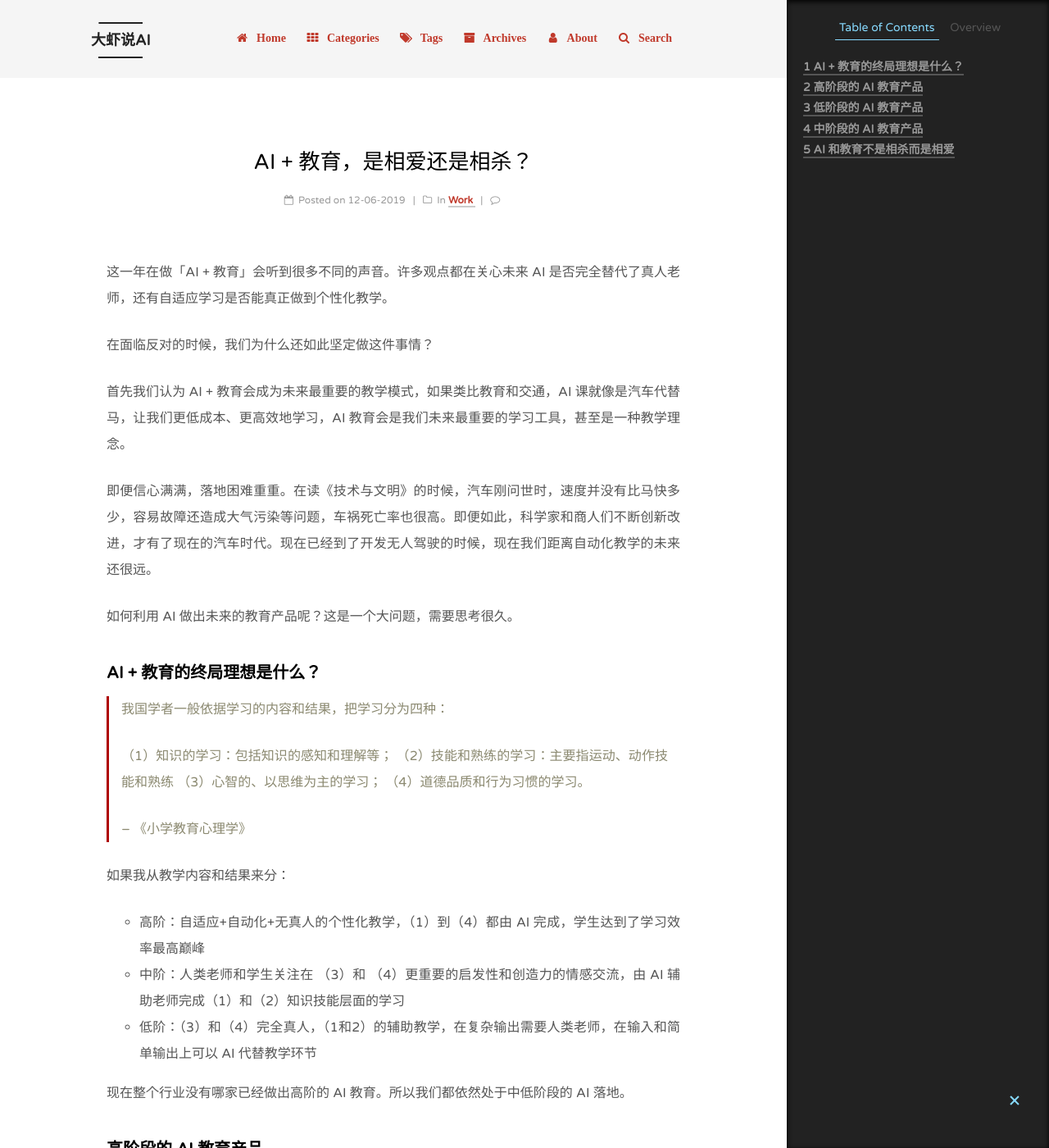
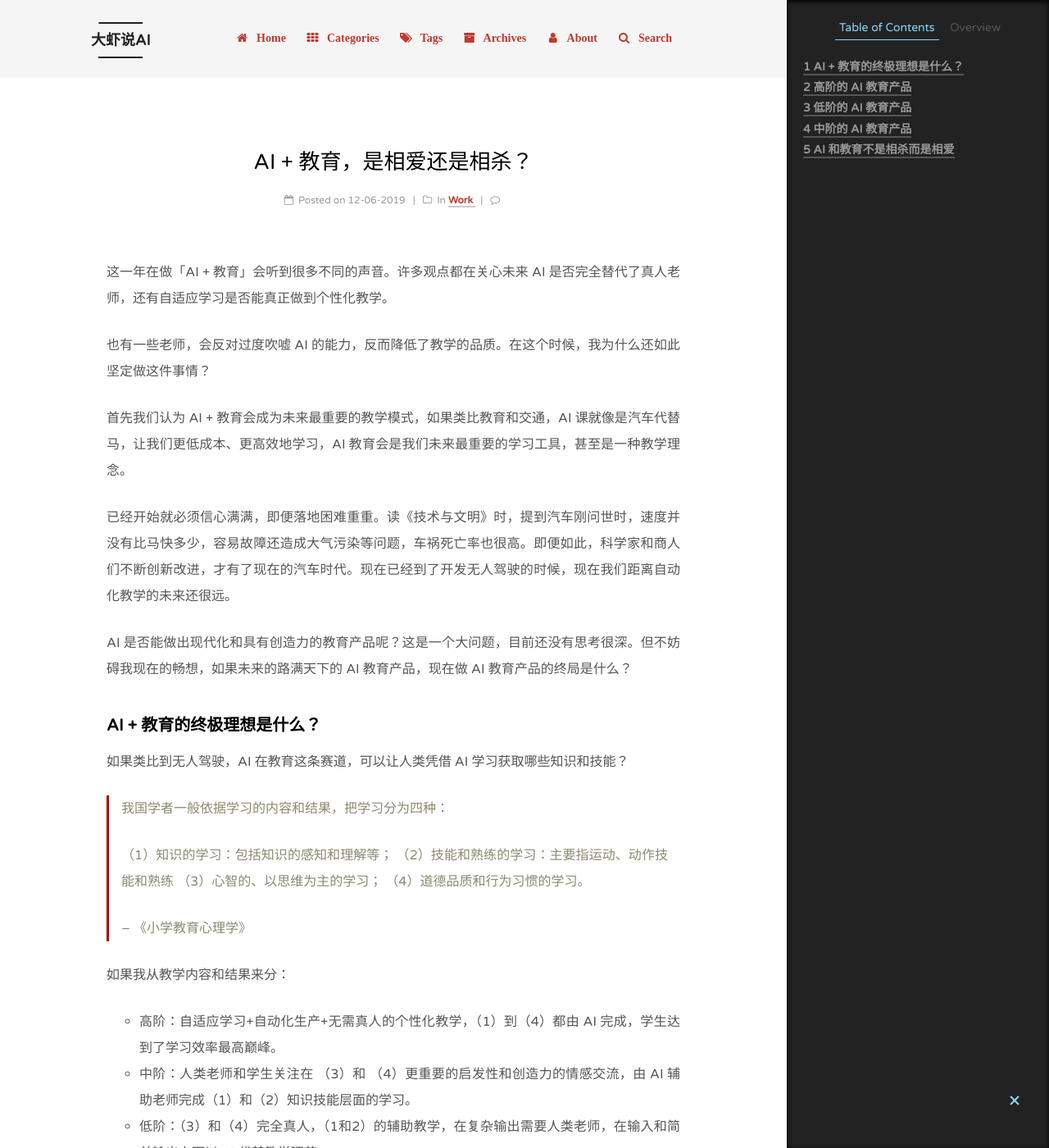
Before and after one commit to RamyWu/RamyWu.github.io, a Jekyll site: the page built from _posts/2019-06-12-AI-Love-Education.md, in a window 1280 px wide and 1400 px high. Shown: the whole window at 82% size. Built offline with Jekyll 4.4.1, drawn with Linux system fonts in a browser that asks for light colours; comment, search, counter and statistics services are not loaded; some of the changed text lies outside the part shown.

```diff
--- a/_posts/2019-06-05-One-Year-in-VIPKID.md
+++ b/_posts/2019-06-05-One-Year-in-VIPKID.md
@@ -49,14 +49,14 @@ category: Work
 
 与教育相关的新知识，我们如何学习语言、儿童英语包含了哪些教学方法？AI 课的产品功能设计需要覆盖哪些教学目标和用户场景？这些都通过打磨产品本身的体验，来增强我对教育产品的理解。这篇是我刚写的项目实战笔记：[AI + 教育，是相爱还是相杀？](http://www.ramywu.com/work/2019/06/12/AI-Love-Education/)
 
-外面那些，为了能力而提高「能力」的方法论，在这个时候并不那么紧急重要。
+外面那些，为了能力而提高「能力」的方法论，在这个时候并不那么紧急重要。作品本身就代表了产品的能力。
 
 
-## 如何衡量 PM 个人能力和成长变化？
+## 成长和变化
 
-这在我前半年招聘新人和实习的时候，才过的坑，对此深有感触。
+AI 教育产品经理需要怎样的能力。这是我前半年作为面试官和自己身为面试者的感受差异很大。
 
-最初，在面试的时候，发现大部分的新人吹嘘大于实际工作的能力。工作实际产出不达标，甚至是基本技能也不及格的。比如数据分析逻辑差、产品文档表达不对、与人沟通的技巧差等。
+最初，在招聘面试新人和实习的时候，发现大部分的新人吹嘘大于实际工作的能力。工作实际产出不达标，甚至是基本技能也不及格的。比如数据分析逻辑差、产品文档表达不对、与人沟通的技巧差等。
 
 如果这些细节，都需要我手把手带的话，自己的时间精力和耐心也有限。所以，后面就会定很多标准来衡量我需要一个怎样的人来干活，然后定义产品经理应该具备怎样的能力。但是后来发现，真正好的新手PM 一开始也许能力不会很强，但是上进心和求知欲很强，以主动积极的态度能弥补这些技能的缺失。
 
@@ -75,7 +75,7 @@ category: Work
 
 - （3）产品 MVP 测试，定义衡量产品体验的效果指标，灰度上线之前选择用户，并通过数据埋点计算、分析、并验收指标、衡量效果。比较表面的问题，大多是来源于发现数据和工单产生。
 
-- （4）最终复盘，给大家吐槽产品经理的机会，抒发怨气。我个人觉得通过复盘来学习产品观是低效的，因为经验本身局限性的问题，相似的问题在下次还会很大概率的发生。（引用来自朋友圈我们高层发的一句话：你不能用造成问题的思维相同的思维去解决问题）。
+- （4）最终复盘，给大家吐槽产品经理的机会，发现产品问题，快速迭代。
 
 
 
@@ -86,27 +86,7 @@ category: Work
 每个项目在发现问题的时候，我会很喜欢深挖很多细节，因为数据还有许多值得探究的问题。尽管工作中没有花时间在上面，但是业余还是对这些问题充满好奇。例如我之前三个月挤压时间看了近一百节课，我发现从个人的角度分析课堂和数据还不够。后来我和朋友交流，学到从社会学的视角来分析这个问题。《社会学的想象力》让我能更宏观发现，在一个问题本身并不是完全脱节的，是需要和社会产生关联，然后才能有更多的分析意义。
 
 
-边做项目的过程中，也读了一些论文和《终身幼儿园》、《教育神经科学》等书籍之后，我觉得自己不能轻而易举地靠「指标」来驱动产品功能的思考。（emm...为什么这么说，现在在公司，待会这里补个书里面提到的观点）当做的时间久了，看到的问题很多，我逐渐在总结自己平衡理想和显示的「产品原则」：
-
-- 不做无教学意义的纯游戏设计的 AI 教育产品
-- 不能为了 AI 而 AI，不做效果包装而是效果的呈现
-- 不允许牺牲孩子信任和时间在产品中受到负面的影响
-- 坚持在打磨阶段「启发思维，而不是储备知识」
-- 不为了收益和指标而放弃对孩子的创造力等培养
-
-
-也许是对教育抱有敬畏之心，我希望做教育的 AI 产品更需要把控这个「尺度」。一个新事物的创造，即使是很小的功能，如果一开始缺乏经验而没有预测到它未来的负面影响，这在人类的手中，科学可能就是一个灾难性的东西。先进事物有时候不知不觉牺牲了几代人的幸福。也可能需要经历好几个世纪的转变，才会变成一个很美好的事情。（但是也不必杞人忧天，该试错得试。）
-
-> 新事物的发展，并未遵循其自身的独特模式，而是遵循了过去的经济模式和技术结构，汽车刚生产出来的年代，美国每年车祸死亡3万人。因为整个交通模式、轨道路面都是旧的。商人和企业家只需求机械方面的改善，而没有从其他地方寻求改善的眼光。快速的运输、安全的交通、居民的步行和完善的社区建设其实是同一件事的各个方面。
->
-> -- 《技术与文明》刘易斯·芒福德
-
-
-此外，近期阅读的《一九八四》以及《美丽新世界》两本反乌托邦的反讽小说带来的启发（恐惧）。确实，在商业的各项指标中，我们被干扰了太多，我们总是轻而易举地被「教育」和「同化」，如果我们有幸成为「教育他人的人」，希望给社会带来正面的价值，而不仅仅是商业价值。（emm...如何权衡教育的危险问题，而不是小题大做，单独补一篇）
-
-也许未来我会担心，当我们都通过 AI 老师教我们内容，会像小说一样所有的场景都被限定，我们会成为被限定的机器人。于此，我会尽一切的努力不让它发生。（emm...补这几本书的例子）
-
-AI 落地教育的好处就是，也许 AI 会降低我们下一代人的教育资源，甚至能让我们能降低学习新语言的难度。是否有一天我们能发明一门新的「人类语言」，可以更容易表达我们想要表达的一切，从而可以成为更有智慧的人？
+也许 AI 会均衡我们下一代人的教育资源，甚至能让我们能降低学习新语言的难度。是否有一天我们能发明一门新的「人类语言」，可以更容易表达我们想要表达的一切，从而可以成为更有智慧的人？
 
 继续引用特德·姜的《领悟》：
 
--- /dev/null
+++ b/_posts/2019-06-06-AI-Edu-Dystopia.md
@@ -0,0 +1,32 @@
+---
+layout: post
+title:  "AI 教育标准化以后是否导致反乌托邦现象？"
+date:   2019-06-06 11:05:00 +0800
+tags: AI-PM
+category: Work
+---
+
+
+
+近期阅读的《一九八四》以及《美丽新世界》两本反乌托邦的反讽小说带来的启发（恐惧）。确实，在商业的各项指标中，我们被干扰了太多，我们总是轻而易举地被「教育」和「同化」，如果我们有幸成为「教育他人的人」，希望给社会带来正面的价值，而不仅仅是商业价值。（emm...如何权衡教育的危险问题，而不是小题大做，单独补一篇）
+
+也许未来我会担心，当我们都通过 AI 老师教我们内容，会像小说一样所有的场景都被限定，我们会成为被限定的机器人。于此，我会尽一切的努力不让它发生。（emm...补这几本书的例子）
+
+我觉得自己不能轻而易举地靠「指标」来驱动产品功能的思考。（emm...为什么这么说，在商业社会还是会有很多不一样的观点，这本书里有很多启发，补一下书摘）
+
+
+也许是对教育抱有敬畏之心，我希望做教育的 AI 产品更需要把控这个「尺度」。也需要逐渐总结出自己的「产品原则」。
+
+- 不能为了 AI 而 AI，不做效果包装而是效果的呈现
+- 不允许牺牲孩子信任和时间在产品中受到负面的影响
+- 坚持在打磨阶段「启发思维，而不是储备知识」
+- 不为了收益和指标而放弃对孩子的创造力等培养
+
+一个新事物的创造，即使是很小的功能，如果一开始缺乏经验而没有预测到它未来的负面影响，这在人类的手中如果没有把控好，AI 可能就是一个灾难性的东西。
+
+
+
+---
+
+- updated at 190613
+- created at 190606
--- a/_posts/2019-06-12-AI-Love-Education.md
+++ b/_posts/2019-06-12-AI-Love-Education.md
@@ -9,17 +9,17 @@ category: Work
 
 这一年在做「AI + 教育」会听到很多不同的声音。许多观点都在关心未来 AI 是否完全替代了真人老师，还有自适应学习是否能真正做到个性化教学。
 
-在面临反对的时候，我们为什么还如此坚定做这件事情？
+也有一些老师，会反对过度吹嘘 AI 的能力，反而降低了教学的品质。在这个时候，我为什么还如此坚定做这件事情？
 
 首先我们认为 AI + 教育会成为未来最重要的教学模式，如果类比教育和交通，AI 课就像是汽车代替马，让我们更低成本、更高效地学习，AI 教育会是我们未来最重要的学习工具，甚至是一种教学理念。
 
-即便信心满满，落地困难重重。在读《技术与文明》的时候，汽车刚问世时，速度并没有比马快多少，容易故障还造成大气污染等问题，车祸死亡率也很高。即便如此，科学家和商人们不断创新改进，才有了现在的汽车时代。现在已经到了开发无人驾驶的时候，现在我们距离自动化教学的未来还很远。
+已经开始就必须信心满满，即便落地困难重重。读《技术与文明》时，提到汽车刚问世时，速度并没有比马快多少，容易故障还造成大气污染等问题，车祸死亡率也很高。即便如此，科学家和商人们不断创新改进，才有了现在的汽车时代。现在已经到了开发无人驾驶的时候，现在我们距离自动化教学的未来还很远。
 
-如何利用 AI 做出未来的教育产品呢？这是一个大问题，需要思考很久。
+AI 是否能做出现代化和具有创造力的教育产品呢？这是一个大问题，目前还没有思考很深。但不妨碍我现在的畅想，如果未来的路满天下的 AI 教育产品，现在做 AI 教育产品的终局是什么？
 
+### AI + 教育的终极理想是什么？
 
-### AI + 教育的终局理想是什么？
-
+如果类比到无人驾驶，AI 在教育这条赛道，可以让人类凭借 AI 学习获取哪些知识和技能？
 
 > 我国学者一般依据学习的内容和结果，把学习分为四种：
 >
@@ -32,13 +32,13 @@ category: Work
 
 如果我从教学内容和结果来分：
 
-* 高阶：自适应+自动化+无真人的个性化教学，（1）到（4）都由 AI 完成，学生达到了学习效率最高巅峰
-* 中阶：人类老师和学生关注在 （3）和 （4）更重要的启发性和创造力的情感交流，由 AI 辅助老师完成（1）和（2）知识技能层面的学习
-* 低阶：（3）和（4）完全真人，（1和2）的辅助教学，在复杂输出需要人类老师，在输入和简单输出上可以 AI 代替教学环节
+* 高阶：自适应学习+自动化生产+无需真人的个性化教学，（1）到（4）都由 AI 完成，学生达到了学习效率最高巅峰。
+* 中阶：人类老师和学生关注在 （3）和 （4）更重要的启发性和创造力的情感交流，由 AI 辅助老师完成（1）和（2）知识技能层面的学习。
+* 低阶：（3）和（4）完全真人，（1和2）的辅助教学，在复杂输出需要人类老师，在输入和简单输出上可以 AI 代替教学环节。
 
 现在整个行业没有哪家已经做出高阶的 AI 教育。所以我们都依然处于中低阶段的 AI 落地。
 
-### 高阶段的 AI 教育产品
+### 高阶的 AI 教育产品
 
 高阶段的学习难点就卡在自动写作和自由对话。这种非常主观的判断标准，完全无法产生可量化和可观测的数据。
 
@@ -53,19 +53,19 @@ category: Work
 > -- 《论语言的功能分类》李宇明
 
 
-这就导致，我们没有谁敢说「AI 能完全替代真人」这句话。在教育公司做高阶 AI 产品非常困难，仅限探索可以，商业化落地还是有局限性。
+这就导致，我们没有谁敢说「AI 能完全替代真人」这句话。在教育公司做高阶 AI 产品非常困难，仅限探索可以，商业化落地还是有局限性。难度在以下两方面：
 
-从技术角度：
+从技术方面：
 
 即便有海量的数据，很多也并没有被利用，能利用的也只是通过有限（简单粗暴）的数据标注方式，来做简单分类、识别转写、打分评测等。这个问题我还在探索，如何结构化利用这些数据，发现数据更有价值的地方。之前做 NLP 的时候就遇到了。
 
-从产品角度：
+从产品方面：
 
 我们交付的「教学效果」也并非客观量化，也只能用课堂专注度、参与率、完课率来评估群体的教学质量。对个体而言，想要知道学生「为什么参与率不高」，老师「哪些地方教不好」是非常困难的，需要有经验的产品和教研老师共同分析，看海量数据是非常花时间的，并且个体分析的数据经验，得出的观点不能代表整个教育的评价标准。
 
 所以，高阶段的 AI 我继续探索，而做中阶和低阶的 AI 产品是相对可行的，当然整个过程，也并不容易。
 
-### 低阶段的 AI 教育产品
+### 低阶的 AI 教育产品
 
 在低阶的知识内容学习，我们需要理解，用户关心的是什么，当用户输出的时候，应该得到的是怎样的反馈？如果反馈的不恰当，可能包括反馈方式设计不合理，也包括算法不准，我们就需要解决这样的问题。让用户感觉他付出的努力所得到合理的反馈，然后再引导用户以正确的方式练习，加强学习的结果。
 
@@ -75,16 +75,18 @@ category: Work
 
 最终，我终于放弃了要给这条数据标多少分的问题。因为这样精细化标注的的人工成本太大了。而后我们简化了标注方式，让更专业的教研专家设定了规则，将抽选出测试集的数据分为几类，再映射到分值，做定性横向分析：对比同一波数据的机器打分、专家打分、还有普通老师打分，得出的分差值，看在多大的分差范围内，用户感知到的变化是最小的。然后再输出合理的反馈，并整理出机器给出得分不合理的地方，找出一些通用的语音语调上的问题，单独解决做规则解决，比如「the end」的第一个发音是'ði'不是'ðə'，还有「take a break」的「a」需要连读的时候没连读的得分区间设定。
 
-所以，这个问题从「在什么情境下得多少分」，改成「判分逻辑在什么区间是合理的」，也就是把阈值设宽了，中间差异化的反馈设明显了。当用户的感受是合理的之后，我们在低阶的学习过程中，就继续挖掘 AI 辅助教学如何做更多的产品和中阶段的产品优化。
+所以，这个问题从「在什么情境下得多少分」，改成「判分逻辑在什么区间是合理的」，也就是把阈值设宽了，中间差异化的反馈设明显了。当用户的感受是合理的之后，我们在低阶的学习过程中，就继续挖掘 AI 辅助教学如何做更多的业务拓展。而中阶的技能学习，更倾向于提高真人老师的产能，让老师结合 AI 课做的教学流程优化。
 
-### 中阶段的 AI 教育产品
+### 中阶的 AI 教育产品
 
-AI 课是我在做的第N个项目，这是希望让 AI 加大辅助真人老师来完成的中阶段的技能学习，是我们新开发的课程。（参考 [专访VIPKID林陈斌：AI互动录播课关键数据超直播课](https://mp.weixin.qq.com/s?__biz=MTM2ODM0ODYyMQ==&mid=2651452360&idx=2&sn=1f0bbe65015c8253f74674495f3523e0&chksm=624df36a553a7a7c7b5a45e059b570f3c2c19f1c9db96e3631f7c733b7b1ca87173929fe60ca&mpshare=1&scene=1&srcid=0527dwQIA6c65xk0BAkqpXKM&key=b0ebf1a5d52c1bb66c3be229ac63b62de9f1a41d6bc04a9b8a79c8b73440203c2472bf6ff37426f25620716239fd025fde6f095e99f9910a2c69e60341654f7901647411b858c77ff56f99e1cefbc18a&ascene=0&uin=OTYyNDg4NjIx&devicetype=iMac+MacBookPro14%2C1+OSX+OSX+10.12.5+build(16F2073)&version=12020810&nettype=WIFI&lang=zh_CN&fontScale=100&pass_ticket=9ZoXIZhhB7VuFKB22%2Btx41g1XrSKxYqI%2FQTSgK9Lparx0Hyi05bHIi4U5%2BTTzRTn)）可以期待一下。
+AI 课是我在做的第 N 个项目，这是希望让 AI 加大辅助真人老师来完成的中阶段的技能学习，是我们新开发的课程。（参考 [专访VIPKID林陈斌：AI互动录播课关键数据超直播课](https://mp.weixin.qq.com/s?__biz=MTM2ODM0ODYyMQ==&mid=2651452360&idx=2&sn=1f0bbe65015c8253f74674495f3523e0&chksm=624df36a553a7a7c7b5a45e059b570f3c2c19f1c9db96e3631f7c733b7b1ca87173929fe60ca&mpshare=1&scene=1&srcid=0527dwQIA6c65xk0BAkqpXKM&key=b0ebf1a5d52c1bb66c3be229ac63b62de9f1a41d6bc04a9b8a79c8b73440203c2472bf6ff37426f25620716239fd025fde6f095e99f9910a2c69e60341654f7901647411b858c77ff56f99e1cefbc18a&ascene=0&uin=OTYyNDg4NjIx&devicetype=iMac+MacBookPro14%2C1+OSX+OSX+10.12.5+build(16F2073)&version=12020810&nettype=WIFI&lang=zh_CN&fontScale=100&pass_ticket=9ZoXIZhhB7VuFKB22%2Btx41g1XrSKxYqI%2FQTSgK9Lparx0Hyi05bHIi4U5%2BTTzRTn)）可以期待一下。
 
 
-为什么做这个项目，首先教育资源未来要均衡的。对公司而言，也需要覆盖更大面积的市场。如果我们需要扩大供给资源，降低老师成本，而又不能接受质量下降的话，这个矛盾貌似只能靠 AI 课来解决。对下沉的用户市场，即使价格降低了，我们依然面临极大的产品挑战。在段时间内我们要打磨出不低于直播课的 AI 课程体验。
+为什么做这个项目？未来教育资源是逐渐均衡的。这个机会是我们 AI 落地最大的优势，公司也需要覆盖更大面积的市场而给这个项目提供更多的资源。
 
-**大家会好奇，是什么 AI 课？**
+通过 AI 课来解决资源均衡问题。如果我们需要扩大教育供给资源，就需要提高老师效率、降低成本从而下调价格，而又不能接受质量下降。对下沉的用户市场，即使价格降低了，我们依然面临极大的产品挑战。在段时间内我们要打磨出不低于直播课的 AI 课程体验。
+
+**大家会好奇，什么是 AI 课 ？**
 
 最早 AI 课雏形是用摄像头对着老师上课录制出来的视频，以纯静态视频的形式存在。后来演化成电脑录屏，老师边操作边录播，然后大家可以看到的是一个回放视频。在前几年，结合机器判断客观题，回放视频可以做简单的互动答题，学习体验大大提升。现在市面上大多数的在线 AI 录播课、还有直播课也已经结合了口语评测，让学生可以完成封闭式的语音题，并且在人脸识别应用到检测课堂专注度，能边上课边给提示和反馈。
 
@@ -94,11 +96,11 @@ AI 课是我在做的第N个项目，这是希望让 AI 加大辅助真人老师
 
 
 
-**这就需要如何定义一节好的 AI 课？**
+**如何定义一节好的 AI 课是怎样的？**
 
 如果给最好的真人一对一的直播课体验打满分 10 分，那么 AI 课的体验是多少分呢？
 
-而 AI 课和直播课的体验差异在哪？具体哪些细节可以提升？如老师表现力、课件内容、视觉风格、反馈方式、引导方式等。
+而 AI 课和直播课的体验差异在哪？具体哪些细节可以提升？如老师表现力、课件内容、视觉风格、交互方式、技术性能等。
 
 这些细节问题的信息，部分是靠用户上课测试发现、访谈或问卷主观打分收集。其他通过数据层面获取。然后靠一些指标来定义是否好的 AI 课。当然，目前这样的衡量方式是浅显的。有哪些指标呢？和市面上大多在线教育产品一样，我们靠「完课率」和「课消量」来衡量整体的 AI 课产品效果。教学效果比较难检测，长周期的用户成绩提升效果难以监控，回收数据太漫长，也无法确定学生是否受到其他影响。
 
@@ -135,17 +137,18 @@ AI 课是我在做的第N个项目，这是希望让 AI 加大辅助真人老师
 
 儿童语音识别是一个世界难题。现在还没有彻底突破技术难点，目前不到 80% 的准确率。这是AI 课里面非常痛的问题，如果做开放式题型，光是 AI 语音题目，就会有多种不同类型的技术和规则，以满足不同教学目标和用户场景。
 
-尽管还没到高阶的 AI 教育产品落地都已经如此困难，但是未来依旧是我在这里奋斗的使命。
+好吧，还没到高阶的 AI 教育产品落地都已经如此困难，我在这里奋斗的使命就是完成它。
 
 ---
 
 ### AI 和教育不是相杀而是相爱
 
-尽管 AI 目前并没有完全让我们信任。迫于现实压力的指标和理想教育理念的二者平衡之下，肩负 AI 教育重任。
+尽管 AI 目前并没有完全让我们信任，而产品们迫于现实指标的压力，还需要平衡内心的理想化的教育理念。二者平衡非常困难，所以我们不能离开让其他商家做劣币驱逐良币的事情。AI 教育变成是价值取向的问题。
 
-我希望在这里能做出真正意义上的教育产品而非仅限于 AI 技术结合。未来是可以让 AI 发挥出学生的创造力和想象力，让学习在 AI 的驱动下形成一种新的思考方式。AI 可以让每一个接受到教育的孩子更能对这个世界的保持好奇。在这个理想下，所有困难都无所畏惧。
+而我希望自己能在这做出有意义的教育产品，而非仅限于 AI 技术结合。未来，是可以让 AI 发挥出学生的创造力和想象力的、激发更多内在的探索和学习动机。学生在 AI 产品下能给形成一种新的思考方式，而不会所有人都是在一套主观的界定标准下分层。每一个接受到教育的孩子更能对这个世界的保持好奇。
 
-而做了教育行业的产品经理，和之前做的 AI 产品不同的是，教育不再像是为了自己，而是要对孩子的未来负责。永远保持敬畏之心，以启发学生的创造力和思维能力为目标，不是为了 AI 而 AI。
+而做了教育行业的产品经理，和之前做的 AI 产品不同的是，教育不再像是为了自己，而是要对孩子的未来负责。永远保持敬畏之心，以启发学生的思维能力为目标，在这个理想下，所有困难都无所畏惧。
+
 
 以这本《教育神经科学的使命与未来》格兰特·威金斯博士访谈文章摘选的一句话结束。
 
```
